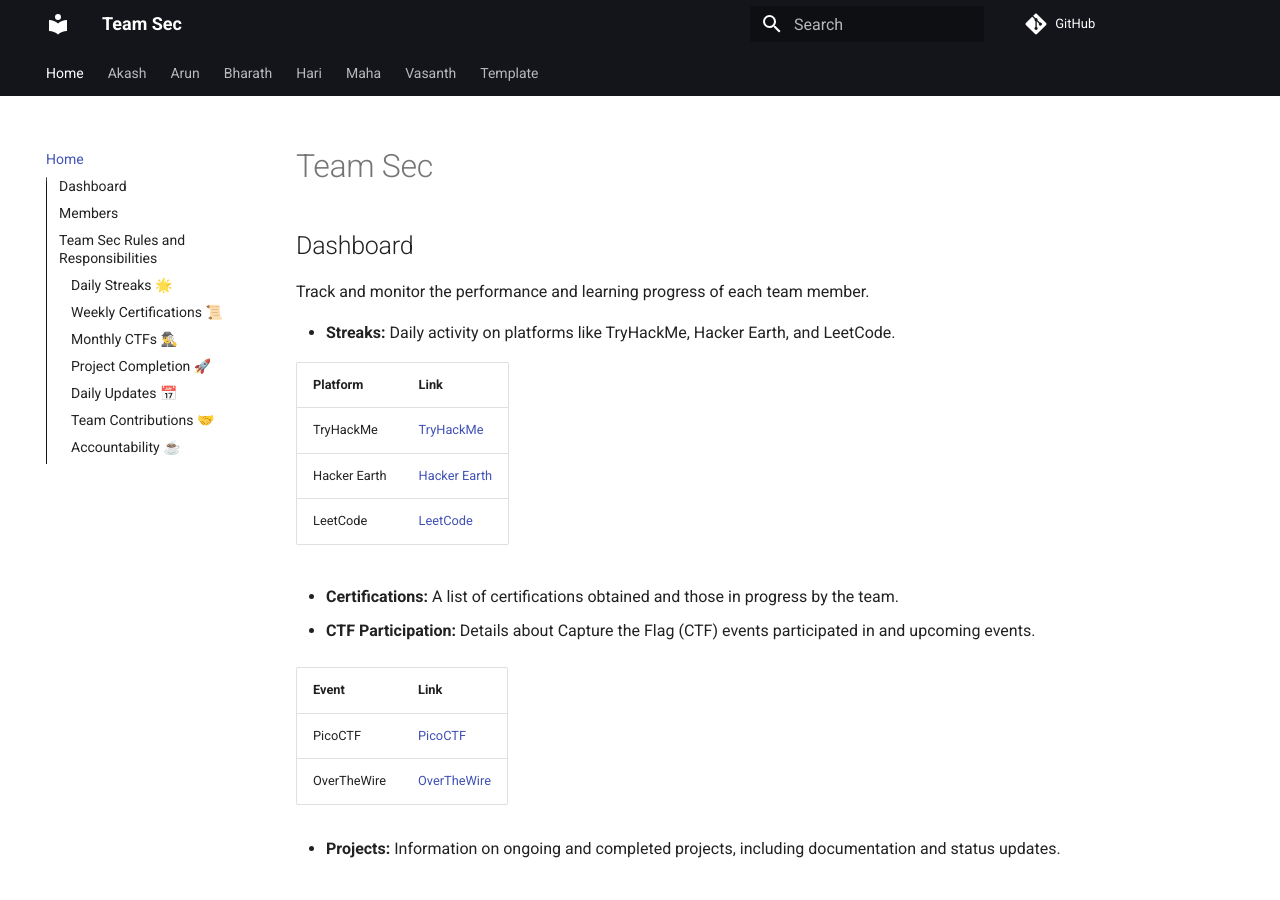
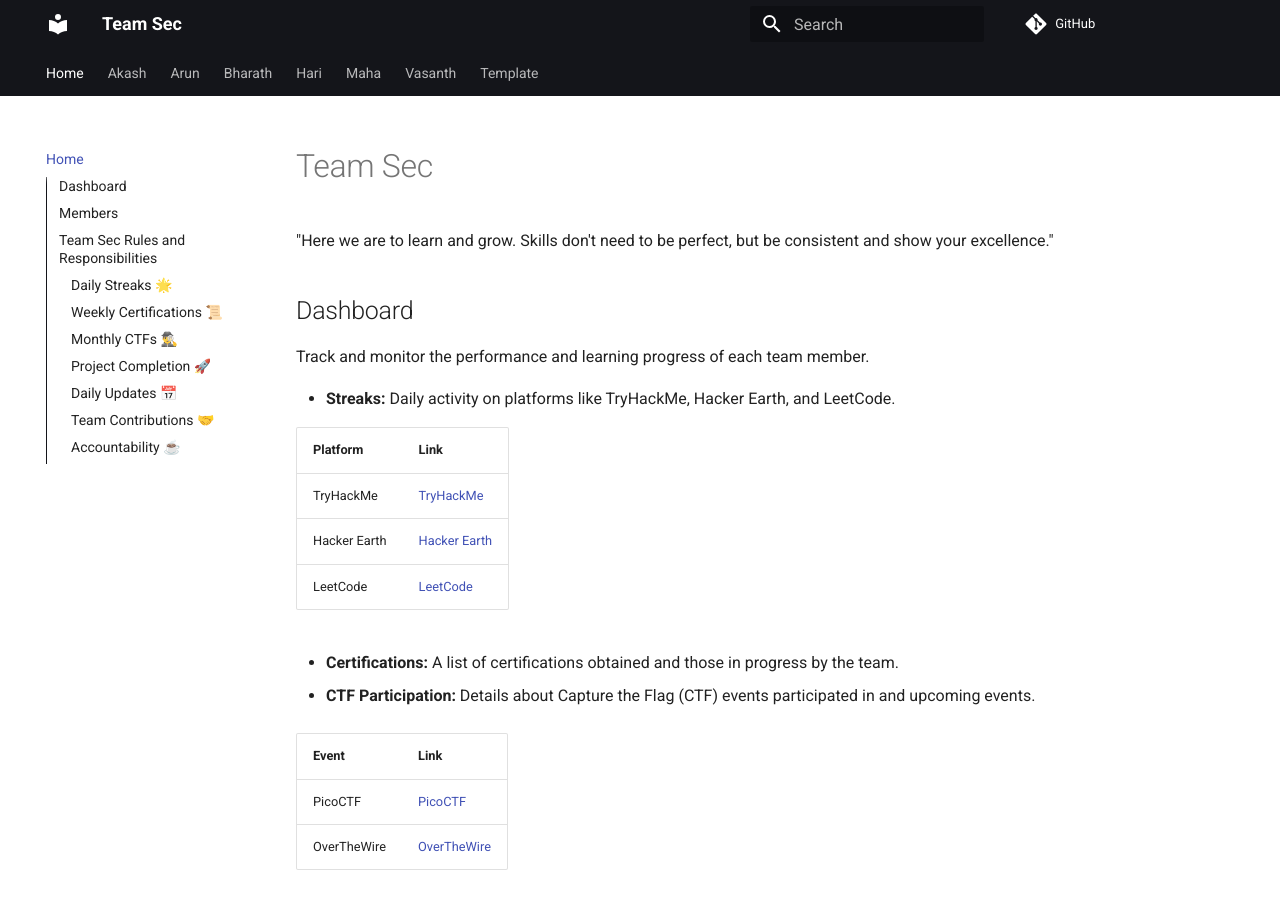
Before and after one commit to mr3xplorer/team_sec, an MkDocs documentation site: the page built from docs/index.md, in a window 1280 px wide and 900 px high. Built offline with MkDocs 1.6.1 and Material for MkDocs 9.7.7, drawn with Linux system fonts in a browser that asks for light colours; comment, search, counter and statistics services are not loaded.

Commit message:
Update index.md

```diff
--- a/docs/index.md
+++ b/docs/index.md
@@ -1,4 +1,6 @@
 # Team Sec
+
+"Here we are to learn and grow. Skills don't need to be perfect, but be consistent and show your excellence."
 
 ## Dashboard
 
```
